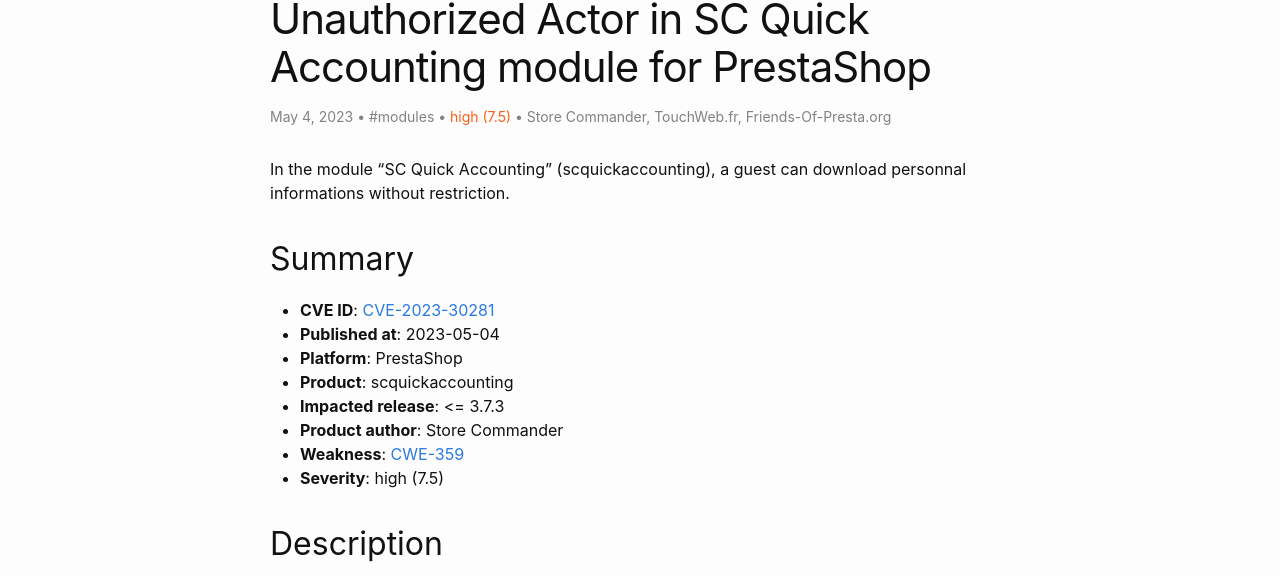
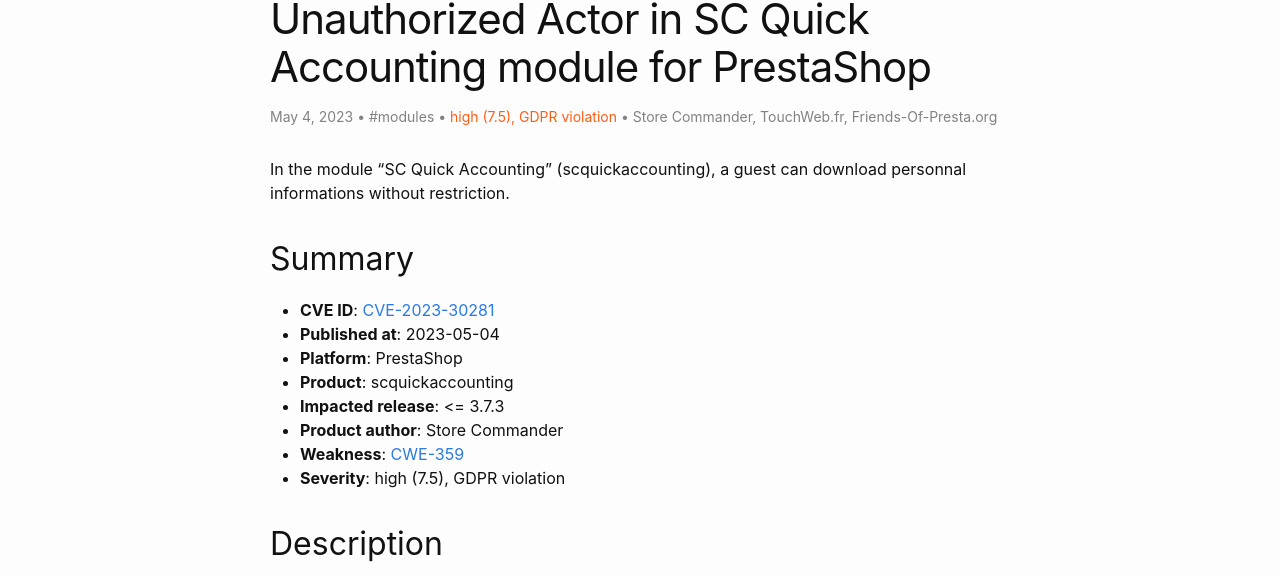
Before and after one commit to friends-of-presta/security-advisories, a Jekyll site: the page built from _posts/2023-05-04-scquickaccounting.md, in a window 1280 px wide. Shown: the part 194-770 px from the top of the page. Built offline with Jekyll 4.4.1, drawn with Linux system fonts in a browser that asks for light colours.

Commit message:
Update 2023-05-04-scquickaccounting.md

```diff
--- a/_posts/2023-05-04-scquickaccounting.md
+++ b/_posts/2023-05-04-scquickaccounting.md
@@ -7,7 +7,7 @@ author:
 - TouchWeb.fr
 - Friends-Of-Presta.org
 meta: "CVE,PrestaShop,scquickaccounting"
-severity: "high (7.5)"
+severity: "high (7.5), GDPR violation"
 ---
 
 In the module "SC Quick Accounting" (scquickaccounting), a guest can download personnal informations without restriction.
@@ -21,7 +21,7 @@ In the module "SC Quick Accounting" (scquickaccounting), a guest can download pe
 * **Impacted release**: <= 3.7.3
 * **Product author**: Store Commander
 * **Weakness**: [CWE-359](https://cwe.mitre.org/data/definitions/359.html)
-* **Severity**: high (7.5)
+* **Severity**: high (7.5), GDPR violation
 
 ## Description
 
```
